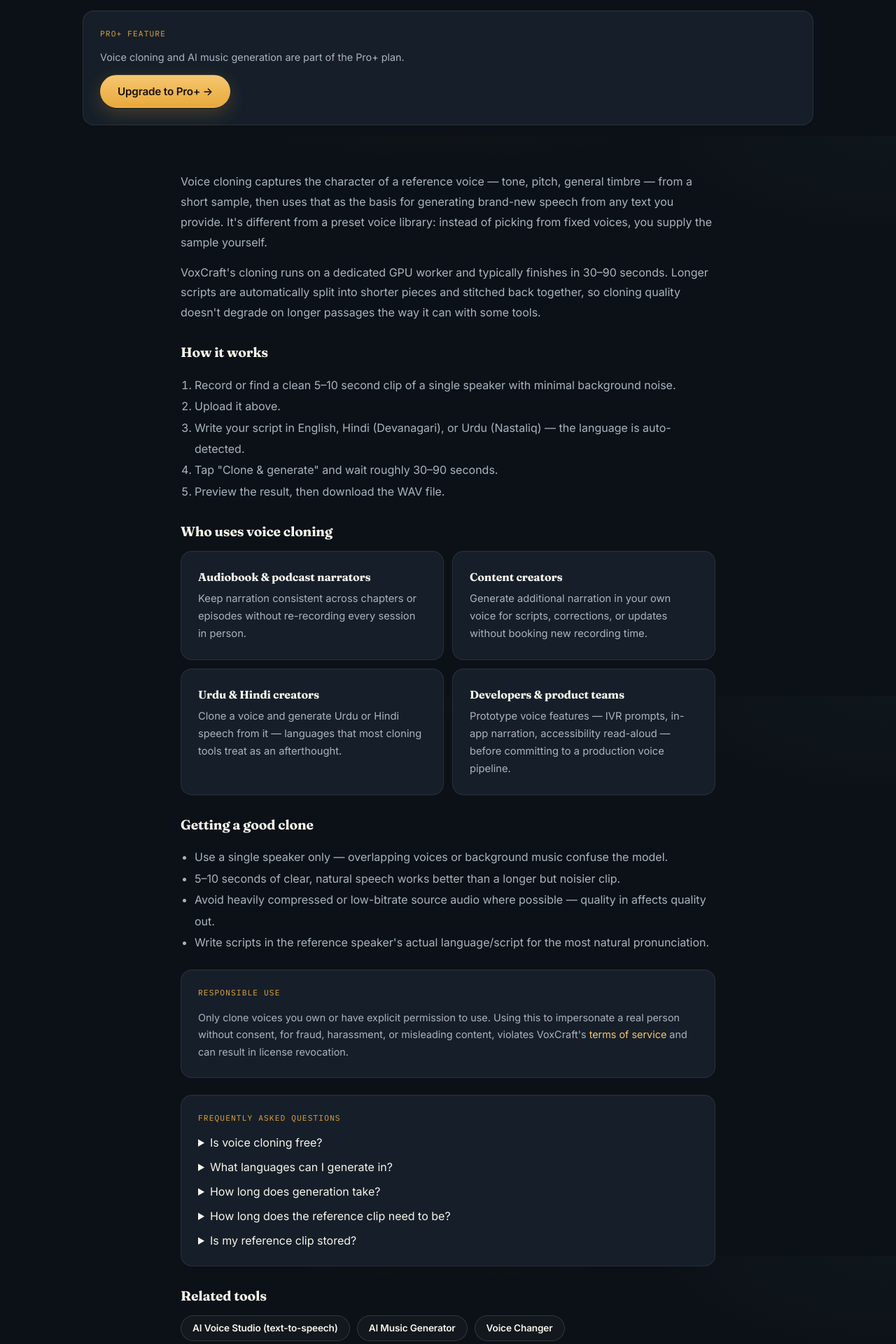
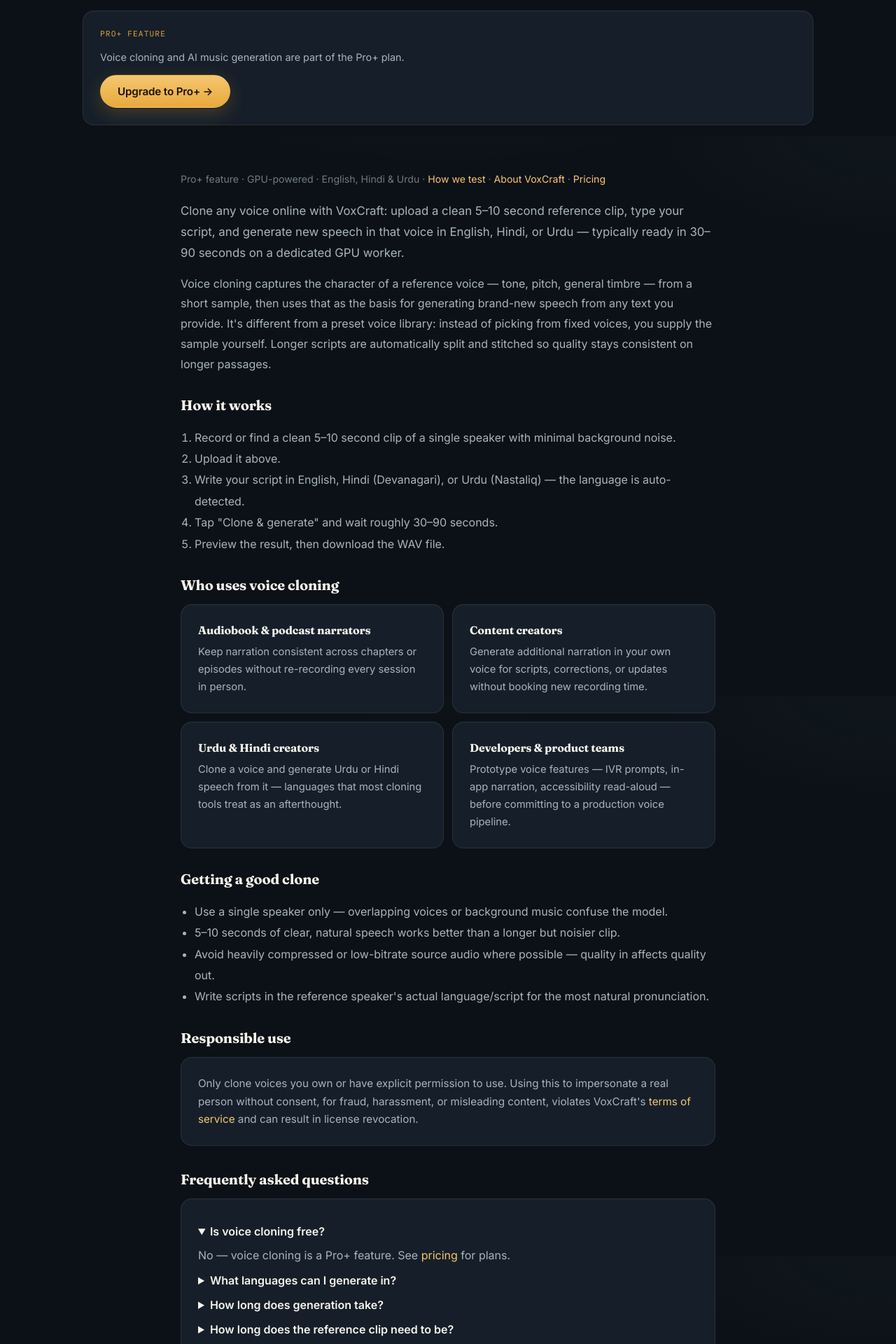
Before and after one commit to faisalchaudhary411/Audio-Studio, a Flask app: page /voice-cloning in a window 1280 px wide. Shown: the part 606-2526 px from the top of the page at 70% size. Run offline with Flask 3, Linux system fonts and the light colour scheme; data comes from the database, SQL or seed files in the repository; data that the repository does not hold is empty; parts of the project's set-up code (start-up, migrations or seed data) failed here and were passed over; some libraries are stand-ins or nearby versions.

Commit message:
Add files via upload

```diff
--- a/templates/voice_cloning.html
+++ b/templates/voice_cloning.html
@@ -20,14 +20,21 @@
 </div>
 
 <section class="section" style="padding-top:10px;max-width:820px;">
-  <p style="color:var(--text-mid);line-height:1.8;margin-bottom:14px;">
-    Voice cloning captures the character of a reference voice — tone, pitch, general timbre — from a short sample, then uses that as the basis for generating brand-new speech from any text you provide. It's different from a preset voice library: instead of picking from fixed voices, you supply the sample yourself.
+  <p class="tool-trust" style="color:var(--text-dim);font-size:0.88rem;margin:0 0 18px;line-height:1.6;">
+    Pro+ feature · GPU-powered · English, Hindi &amp; Urdu ·
+    <a href="{{ url_for('how_we_test') }}" style="color:var(--brass-hi);">How we test</a> ·
+    <a href="{{ url_for('about') }}" style="color:var(--brass-hi);">About VoxCraft</a> ·
+    <a href="{{ url_for('pricing') }}" style="color:var(--brass-hi);">Pricing</a>
+  </p>
+
+  <p style="color:var(--text-mid);line-height:1.8;margin-bottom:14px;font-size:1.05rem;">
+    Clone any voice online with VoxCraft: upload a clean 5–10 second reference clip, type your script, and generate new speech in that voice in English, Hindi, or Urdu — typically ready in 30–90 seconds on a dedicated GPU worker.
   </p>
   <p style="color:var(--text-mid);line-height:1.8;margin-bottom:14px;">
-    VoxCraft's cloning runs on a dedicated GPU worker and typically finishes in 30–90 seconds. Longer scripts are automatically split into shorter pieces and stitched back together, so cloning quality doesn't degrade on longer passages the way it can with some tools.
+    Voice cloning captures the character of a reference voice — tone, pitch, general timbre — from a short sample, then uses that as the basis for generating brand-new speech from any text you provide. It's different from a preset voice library: instead of picking from fixed voices, you supply the sample yourself. Longer scripts are automatically split and stitched so quality stays consistent on longer passages.
   </p>
 
-  <h2 style="font-family:var(--display);color:var(--text-hi);margin:28px 0 12px;font-size:1.2rem;">How it works</h2>
+  <h2 style="font-family:var(--display);color:var(--text-hi);margin:28px 0 12px;font-size:1.25rem;">How it works</h2>
   <ol style="padding-left:20px;color:var(--text-mid);line-height:1.9;">
     <li>Record or find a clean 5–10 second clip of a single speaker with minimal background noise.</li>
     <li>Upload it above.</li>
@@ -36,7 +43,7 @@
     <li>Preview the result, then download the WAV file.</li>
   </ol>
 
-  <h2 style="font-family:var(--display);color:var(--text-hi);margin:28px 0 12px;font-size:1.2rem;">Who uses voice cloning</h2>
+  <h2 style="font-family:var(--display);color:var(--text-hi);margin:28px 0 12px;font-size:1.25rem;">Who uses voice cloning</h2>
   <div class="card-grid">
     <div class="panel">
       <h3 style="font-family:var(--display);margin-bottom:6px;font-size:1rem;">Audiobook &amp; podcast narrators</h3>
@@ -56,7 +63,7 @@
     </div>
   </div>
 
-  <h2 style="font-family:var(--display);color:var(--text-hi);margin:28px 0 12px;font-size:1.2rem;">Getting a good clone</h2>
+  <h2 style="font-family:var(--display);color:var(--text-hi);margin:28px 0 12px;font-size:1.25rem;">Getting a good clone</h2>
   <ul style="padding-left:20px;color:var(--text-mid);line-height:1.9;">
     <li>Use a single speaker only — overlapping voices or background music confuse the model.</li>
     <li>5–10 seconds of clear, natural speech works better than a longer but noisier clip.</li>
@@ -64,38 +71,38 @@
     <li>Write scripts in the reference speaker's actual language/script for the most natural pronunciation.</li>
   </ul>
 
-  <div class="panel" style="margin-top:24px;">
-    <span class="panel__label">Responsible use</span>
-    <p style="color:var(--text-mid);line-height:1.7;margin:8px 0 0;font-size:0.9rem;">
+  <h2 style="font-family:var(--display);color:var(--text-hi);margin:28px 0 12px;font-size:1.25rem;">Responsible use</h2>
+  <div class="panel" style="margin-top:8px;">
+    <p style="color:var(--text-mid);line-height:1.7;margin:0;font-size:0.95rem;">
       Only clone voices you own or have explicit permission to use. Using this to impersonate a real person without consent, for fraud, harassment, or misleading content, violates VoxCraft's <a href="{{ url_for('terms') }}" style="color:var(--brass-hi)">terms of service</a> and can result in license revocation.
     </p>
   </div>
 
-  <div class="panel" style="margin-top:24px;">
-    <span class="panel__label">Frequently asked questions</span>
-    <details style="margin-top:10px;">
-      <summary>Is voice cloning free?</summary>
-      <p style="color:var(--text-mid);line-height:1.7;">No — voice cloning is a Pro+ feature. See <a href="{{ url_for('pricing') }}" style="color:var(--brass-hi)">pricing</a> for plans.</p>
+  <h2 style="font-family:var(--display);color:var(--text-hi);margin:32px 0 12px;font-size:1.25rem;">Frequently asked questions</h2>
+  <div class="panel" style="margin-top:8px;">
+    <details style="margin-top:10px;" open>
+      <summary style="font-weight:600;cursor:pointer;">Is voice cloning free?</summary>
+      <p style="color:var(--text-mid);line-height:1.7;margin:8px 0 0;">No — voice cloning is a Pro+ feature. See <a href="{{ url_for('pricing') }}" style="color:var(--brass-hi)">pricing</a> for plans.</p>
     </details>
     <details style="margin-top:10px;">
-      <summary>What languages can I generate in?</summary>
-      <p style="color:var(--text-mid);line-height:1.7;">English, Hindi (Devanagari script), and Urdu (Nastaliq script, converted to Hindi pronunciation internally — Urdu and Hindi sound the same spoken, only the script differs).</p>
+      <summary style="font-weight:600;cursor:pointer;">What languages can I generate in?</summary>
+      <p style="color:var(--text-mid);line-height:1.7;margin:8px 0 0;">English, Hindi (Devanagari script), and Urdu (Nastaliq script, converted to Hindi pronunciation internally — Urdu and Hindi sound the same spoken, only the script differs).</p>
     </details>
     <details style="margin-top:10px;">
-      <summary>How long does generation take?</summary>
-      <p style="color:var(--text-mid);line-height:1.7;">Typically 30–90 seconds, depending on script length and current GPU load. Longer scripts are automatically split and stitched.</p>
+      <summary style="font-weight:600;cursor:pointer;">How long does generation take?</summary>
+      <p style="color:var(--text-mid);line-height:1.7;margin:8px 0 0;">Typically 30–90 seconds, depending on script length and current GPU load. Longer scripts are automatically split and stitched.</p>
     </details>
     <details style="margin-top:10px;">
-      <summary>How long does the reference clip need to be?</summary>
-      <p style="color:var(--text-mid);line-height:1.7;">5–10 seconds of clean, single-speaker audio is the sweet spot — longer isn't necessarily better if it introduces noise or multiple speakers.</p>
+      <summary style="font-weight:600;cursor:pointer;">How long does the reference clip need to be?</summary>
+      <p style="color:var(--text-mid);line-height:1.7;margin:8px 0 0;">5–10 seconds of clean, single-speaker audio is the sweet spot — longer isn't necessarily better if it introduces noise or multiple speakers.</p>
     </details>
     <details style="margin-top:10px;">
-      <summary>Is my reference clip stored?</summary>
-      <p style="color:var(--text-mid);line-height:1.7;">See our <a href="{{ url_for('privacy') }}" style="color:var(--brass-hi)">privacy policy</a> for exactly how uploaded reference audio is handled and retained.</p>
+      <summary style="font-weight:600;cursor:pointer;">Is my reference clip stored?</summary>
+      <p style="color:var(--text-mid);line-height:1.7;margin:8px 0 0;">See our <a href="{{ url_for('privacy') }}" style="color:var(--brass-hi)">privacy policy</a> for exactly how uploaded reference audio is handled and retained.</p>
     </details>
   </div>
 
-  <h2 style="font-family:var(--display);color:var(--text-hi);margin:28px 0 12px;font-size:1.2rem;">Related tools</h2>
+  <h2 style="font-family:var(--display);color:var(--text-hi);margin:28px 0 12px;font-size:1.25rem;">Related VoxCraft tools</h2>
   <div style="display:flex;gap:10px;flex-wrap:wrap;">
     <a href="{{ url_for('studio') }}" class="btn btn--sm btn--ghost">AI Voice Studio (text-to-speech)</a>
     <a href="{{ url_for('tool_page', slug='ai-music-generator') }}" class="btn btn--sm btn--ghost">AI Music Generator</a>
@@ -103,6 +110,21 @@
   </div>
 </section>
 
+<script type="application/ld+json">
+{
+  "@context": "https://schema.org",
+  "@type": "HowTo",
+  "name": "Clone a voice from a short audio clip",
+  "description": "Upload a clean 5–10 second reference clip and generate new speech in that voice in English, Hindi, or Urdu.",
+  "step": [
+    {"@type": "HowToStep", "position": 1, "text": "Record or find a clean 5–10 second clip of a single speaker with minimal background noise."},
+    {"@type": "HowToStep", "position": 2, "text": "Upload the reference clip."},
+    {"@type": "HowToStep", "position": 3, "text": "Write your script in English, Hindi (Devanagari), or Urdu (Nastaliq)."},
+    {"@type": "HowToStep", "position": 4, "text": "Tap Clone and generate and wait roughly 30–90 seconds."},
+    {"@type": "HowToStep", "position": 5, "text": "Preview the result, then download the WAV file."}
+  ]
+}
+</script>
 <script type="application/ld+json">
 {
   "@context": "https://schema.org",
```
Also changed, not shown: templates/studio.html (+51 -12 lines).
